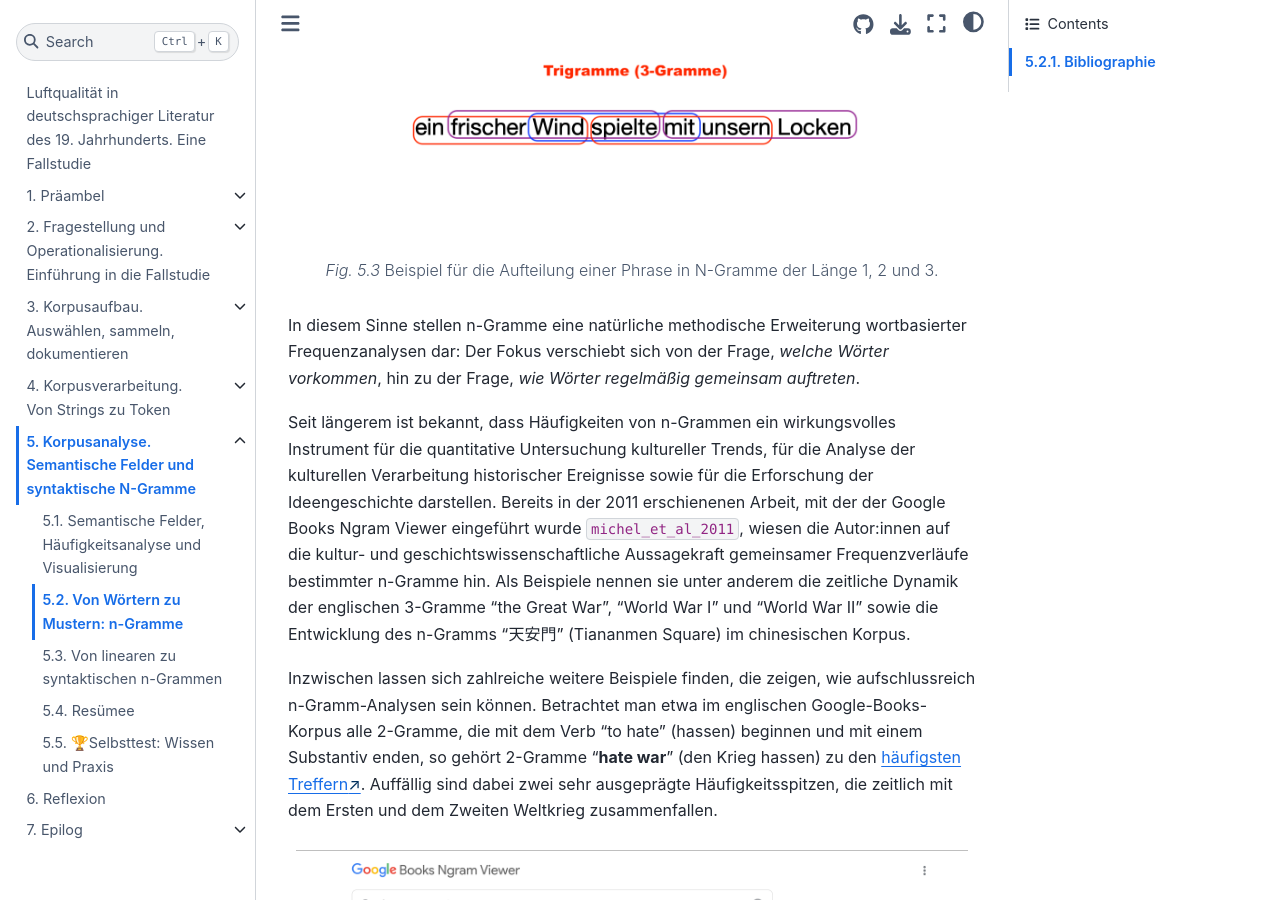
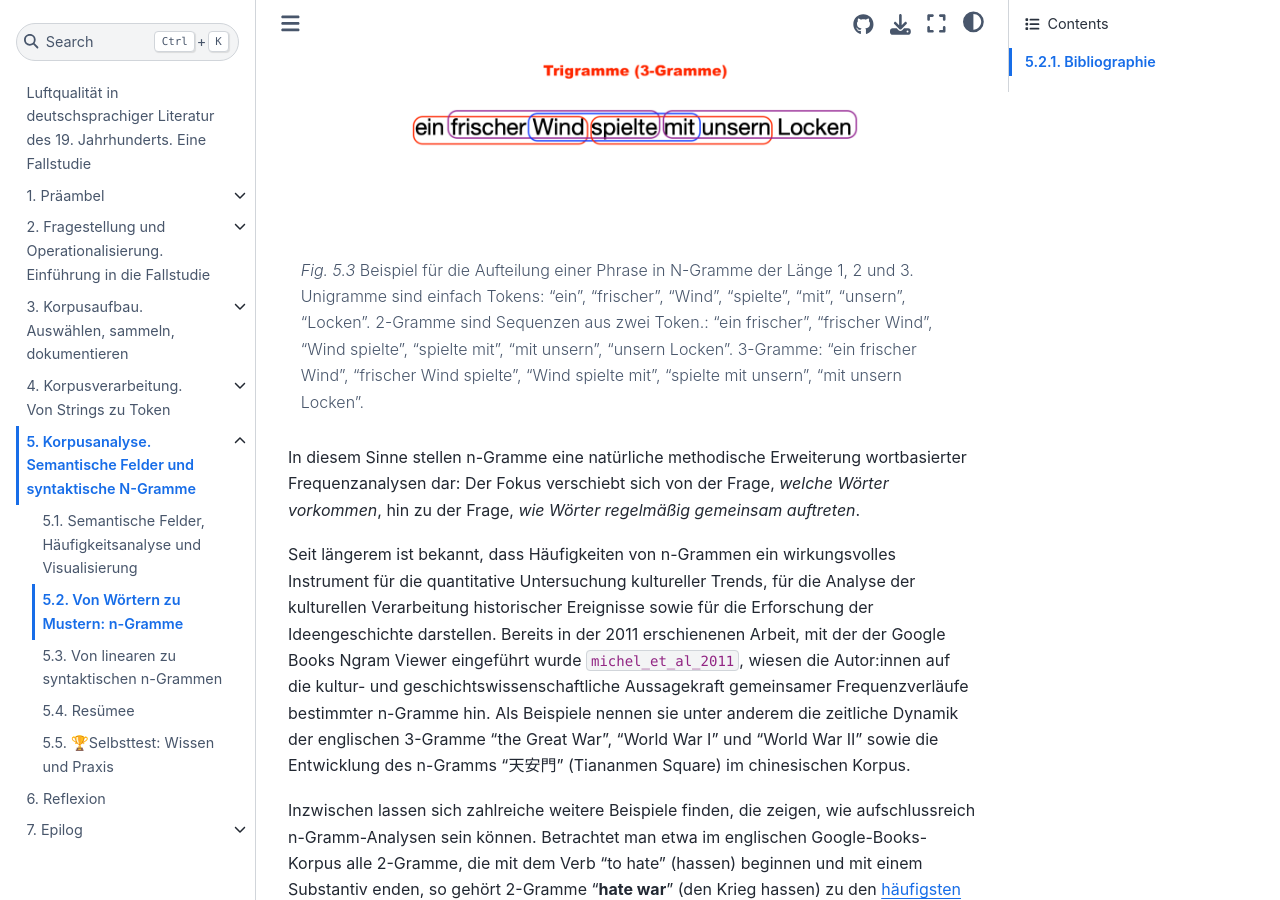
Before and after one commit to quadriga-dk/Text-Fallstudie-3, a Jupyter Book: the page built from corpus_analysis/corpus-analysis_ngrams-intro.md, in a window 1280 px wide and 900 px high, scrolled down 862 px. Built offline with Jupyter Book 1.0.4 settings and Sphinx 7.4.7 and the Sphinx Book theme 1.1.4, drawn with Linux system fonts in a browser that asks for light colours; pages that are not in the unit, such as notebooks, are missing from menus; cross-references to code outside the pages are shown as plain code.

Commit message:
extend N-gram explanation with an example

````diff
--- a/corpus_analysis/corpus-analysis_ngrams-intro.md
+++ b/corpus_analysis/corpus-analysis_ngrams-intro.md
@@ -9,7 +9,7 @@ Ein verbreiteter Ansatz, um über Einzelwörter hinauszugehen, ist die Analyse v
 height:
 name: Ngrams Example
 ---
-Beispiel für die Aufteilung einer Phrase in N-Gramme der Länge 1, 2 und 3.
+Beispiel für die Aufteilung einer Phrase in N-Gramme der Länge 1, 2 und 3. Unigramme sind einfach Tokens:  "ein", "frischer", "Wind", "spielte", "mit", "unsern", "Locken". 2-Gramme sind Sequenzen aus zwei Token.: "ein frischer", "frischer Wind", "Wind spielte", "spielte mit", "mit unsern", "unsern Locken". 3-Gramme: "ein frischer Wind", "frischer Wind spielte", "Wind spielte mit", "spielte mit unsern", "mit unsern Locken".
 ```
 
 In diesem Sinne stellen n-Gramme eine natürliche methodische Erweiterung wortbasierter Frequenzanalysen dar: Der Fokus verschiebt sich von der Frage, *welche Wörter vorkommen*, hin zu der Frage, *wie Wörter regelmäßig gemeinsam auftreten*.
````
